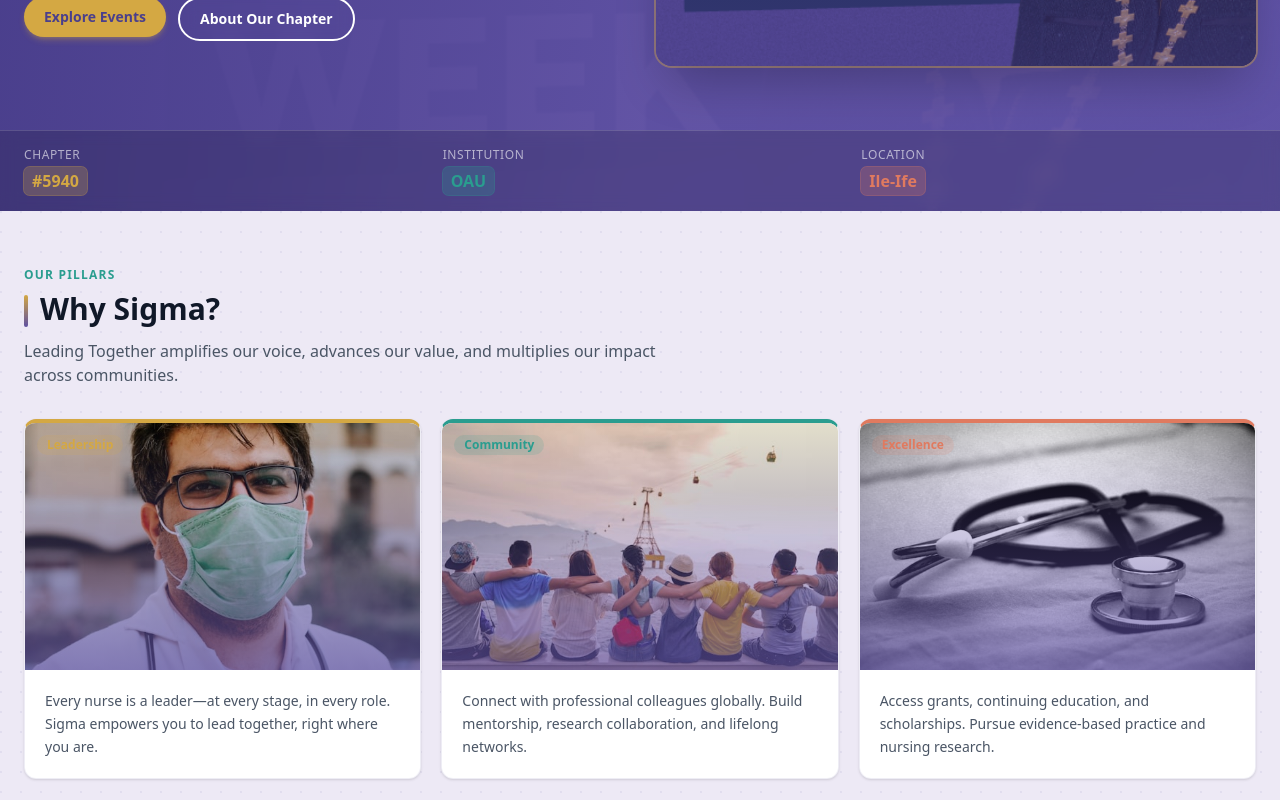
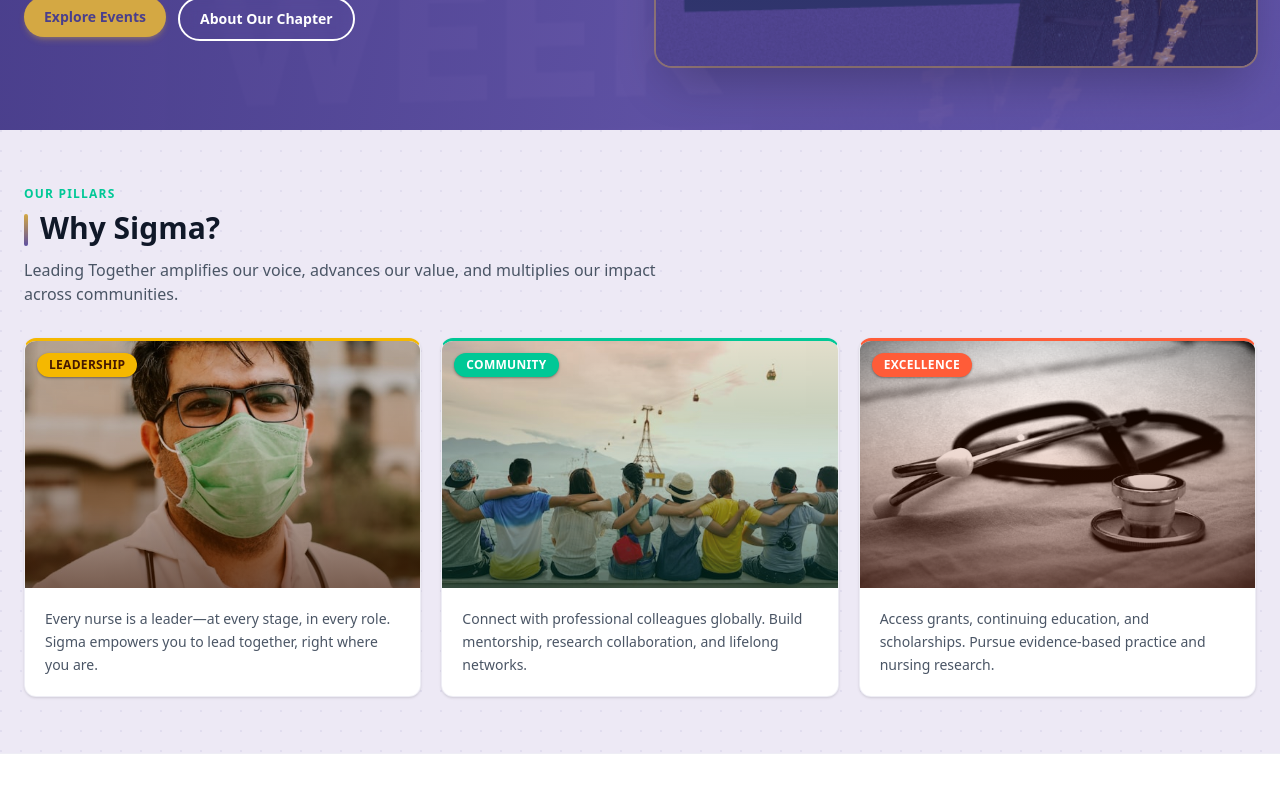
Before and after one commit to gritpr/aauc-sigma, a Next.js app: page / in a window 1280 px wide. Shown: the part 520-1320 px from the top of the page. Built offline with nearby package versions, Linux system fonts and the light colour scheme.

Commit message:
touch ups

```diff
--- a/src/app/globals.css
+++ b/src/app/globals.css
@@ -7,6 +7,9 @@
   --color-accent-gold: #d4a843;
   --color-accent-teal: #2a9d8f;
   --color-accent-coral: #e07a5f;
+  --color-accent-gold-vivid: #f5b800;
+  --color-accent-teal-vivid: #00c896;
+  --color-accent-coral-vivid: #ff5c38;
   --color-surface: #faf9fc;
   --color-surface-lavender: #ede9f5;
   --color-surface-mint: #e8f5f2;
@@ -23,6 +26,9 @@
   --color-accent-gold: var(--color-accent-gold);
   --color-accent-teal: var(--color-accent-teal);
   --color-accent-coral: var(--color-accent-coral);
+  --color-accent-gold-vivid: var(--color-accent-gold-vivid);
+  --color-accent-teal-vivid: var(--color-accent-teal-vivid);
+  --color-accent-coral-vivid: var(--color-accent-coral-vivid);
   --color-surface: var(--color-surface);
   --color-surface-lavender: var(--color-surface-lavender);
   --color-surface-mint: var(--color-surface-mint);
--- a/src/components/home/FeatureCards.tsx
+++ b/src/components/home/FeatureCards.tsx
@@ -8,24 +8,27 @@
     description:
       "Every nurse is a leader—at every stage, in every role. Sigma empowers you to lead together, right where you are.",
     image: siteImages.features.leadership,
-    accent: "border-t-accent-gold",
-    badge: "bg-accent-gold/15 text-accent-gold",
+    accent: "border-t-accent-gold-vivid",
+    overlay: "from-amber-950/65 via-amber-800/20 to-transparent",
+    badge: "bg-accent-gold-vivid text-amber-950",
   },
   {
     title: "Community",
     description:
       "Connect with professional colleagues globally. Build mentorship, research collaboration, and lifelong networks.",
     image: siteImages.features.community,
-    accent: "border-t-accent-teal",
-    badge: "bg-accent-teal/15 text-accent-teal",
+    accent: "border-t-accent-teal-vivid",
+    overlay: "from-emerald-950/65 via-emerald-800/20 to-transparent",
+    badge: "bg-accent-teal-vivid text-white",
   },
   {
     title: "Excellence",
     description:
       "Access grants, continuing education, and scholarships. Pursue evidence-based practice and nursing research.",
     image: siteImages.features.excellence,
-    accent: "border-t-accent-coral",
-    badge: "bg-accent-coral/15 text-accent-coral",
+    accent: "border-t-accent-coral-vivid",
+    overlay: "from-orange-950/65 via-orange-800/20 to-transparent",
+    badge: "bg-accent-coral-vivid text-white",
   },
 ];
 
@@ -34,15 +37,15 @@
     <section className="section-padding bg-surface-lavender bg-dots">
       <div className="page-container">
         <AnimatedSection>
-          <p className="text-xs font-bold uppercase tracking-widest text-accent-teal">
+          <p className="text-xs font-bold uppercase tracking-widest text-accent-teal-vivid">
             Our pillars
           </p>
           <h2 className="section-heading-accent mt-2 text-2xl font-bold text-gray-900 sm:text-3xl">
             Why Sigma?
           </h2>
           <p className="mt-3 max-w-2xl text-gray-600">
-            Leading Together amplifies our voice, advances our value, and multiplies our
-            impact across communities.
+            Leading Together amplifies our voice, advances our value, and
+            multiplies our impact across communities.
           </p>
         </AnimatedSection>
         <div className="mt-8 grid gap-5 sm:grid-cols-2 lg:grid-cols-3">
@@ -50,7 +53,7 @@
             <AnimatedSection
               key={feature.title}
               delay={i * 0.1}
-              className={`group overflow-hidden rounded-xl border border-primary/10 border-t-4 bg-white shadow-sm transition-all hover:-translate-y-0.5 hover:shadow-lg hover:shadow-primary/10 ${feature.accent}`}
+              className={`group overflow-hidden rounded-xl border border-primary/10 border-t-3 bg-white shadow-sm transition-all hover:-translate-y-0.5 hover:shadow-lg hover:shadow-primary/10 ${feature.accent}`}
             >
               <div className="relative aspect-[16/10] overflow-hidden">
                 <Image
@@ -60,14 +63,18 @@
                   className="object-cover transition-transform duration-500 group-hover:scale-105"
                   sizes="(max-width: 768px) 100vw, 33vw"
                 />
-                <div className="absolute inset-0 bg-gradient-to-t from-primary/70 to-transparent" />
+                <div
+                  className={`absolute inset-0 bg-gradient-to-t ${feature.overlay}`}
+                />
                 <span
-                  className={`absolute left-3 top-3 rounded-full px-2.5 py-0.5 text-xs font-semibold ${feature.badge}`}
+                  className={`absolute left-3 top-3 rounded-full px-3 py-1 text-xs font-bold uppercase tracking-wide shadow-sm shadow-black/30 ${feature.badge}`}
                 >
                   {feature.title}
                 </span>
               </div>
-              <p className="p-5 text-sm leading-relaxed text-gray-600">{feature.description}</p>
+              <p className="p-5 text-sm leading-relaxed text-gray-600">
+                {feature.description}
+              </p>
             </AnimatedSection>
           ))}
         </div>
--- a/src/components/home/Hero.tsx
+++ b/src/components/home/Hero.tsx
@@ -7,18 +7,6 @@
 import { siteImages } from "@/config/images";
 import { Button } from "@/components/ui/Button";
 import { SigmaLogo } from "@/components/ui/SigmaLogo";
-
-const highlights = [
-  { label: "Chapter", value: `#${siteConfig.chapterNumber}`, accent: "gold" as const },
-  { label: "Institution", value: "OAU", accent: "teal" as const },
-  { label: "Location", value: "Ile-Ife", accent: "coral" as const },
-];
-
-const accentBadge: Record<(typeof highlights)[number]["accent"], string> = {
-  gold: "bg-accent-gold/25 text-accent-gold ring-accent-gold/40",
-  teal: "bg-accent-teal/25 text-accent-teal ring-accent-teal/40",
-  coral: "bg-accent-coral/25 text-accent-coral ring-accent-coral/40",
-};
 
 export function Hero() {
   return (
@@ -46,15 +34,7 @@
           >
             <SigmaLogo variant="hero" showChapterName={false} />
           </motion.div>
-          <motion.p
-            className="inline-flex items-center gap-2 rounded-full bg-white/10 px-3 py-1 text-xs font-semibold uppercase tracking-widest text-accent-gold ring-1 ring-accent-gold/30"
-            initial={{ opacity: 0, y: 16 }}
-            animate={{ opacity: 1, y: 0 }}
-            transition={{ duration: 0.4, delay: 0.05 }}
-          >
-            <span className="h-1.5 w-1.5 rounded-full bg-accent-gold" />
-            {siteConfig.chapterName} · #{siteConfig.chapterNumber}
-          </motion.p>
+
           <motion.h1
             className="mt-3 text-3xl font-bold leading-tight sm:text-4xl lg:text-5xl"
             initial={{ opacity: 0, y: 24 }}
@@ -69,9 +49,9 @@
             animate={{ opacity: 1, y: 0 }}
             transition={{ duration: 0.5, delay: 0.2 }}
           >
-            Take your place among the world&apos;s top nurses. {siteConfig.chapterName}{" "}
-            Chapter at {siteConfig.institution} empowers nurse leaders to drive meaningful
-            change in healthcare.
+            Take your place among the world&apos;s top nurses.{" "}
+            {siteConfig.chapterName} Chapter at {siteConfig.institution}{" "}
+            empowers nurse leaders to drive meaningful change in healthcare.
           </motion.p>
           <motion.div
             className="mt-8 flex flex-wrap gap-3"
@@ -105,29 +85,6 @@
           <div className="absolute inset-0 bg-gradient-to-t from-primary-dark/60 to-transparent" />
         </motion.div>
       </div>
-
-      <div className="relative border-t border-white/15 bg-black/15 backdrop-blur-sm">
-        <div className="page-container grid grid-cols-3 gap-3 py-4 sm:gap-6">
-          {highlights.map((item, i) => (
-            <motion.div
-              key={item.label}
-              initial={{ opacity: 0, y: 8 }}
-              animate={{ opacity: 1, y: 0 }}
-              transition={{ duration: 0.4, delay: 0.35 + i * 0.08 }}
-              className="text-center sm:text-left"
-            >
-              <p className="text-[10px] font-medium uppercase tracking-wider text-white/60 sm:text-xs">
-                {item.label}
-              </p>
-              <p
-                className={`mt-1 inline-block rounded-md px-2 py-0.5 text-sm font-bold ring-1 sm:text-base ${accentBadge[item.accent]}`}
-              >
-                {item.value}
-              </p>
-            </motion.div>
-          ))}
-        </div>
-      </div>
     </section>
   );
 }
--- a/src/config/site.ts
+++ b/src/config/site.ts
@@ -1,7 +1,7 @@
 export const siteConfig = {
   parentOrg: "Sigma Theta Tau International Honor Society of Nursing",
   chapterName: "Alpha Alpha Upsilon",
-  chapterNumber: "5940",
+  chapterNumber: "594",
   siteTitle: "Alpha Alpha Upsilon Chapter",
   siteTagline: "Lead Together — Right Where You Are",
   institution: "Obafemi Awolowo University",
```
